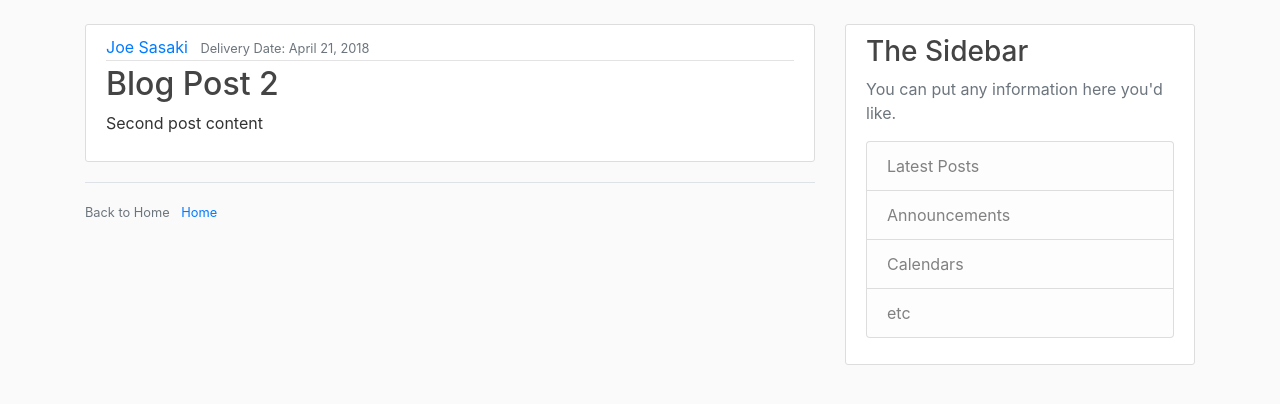
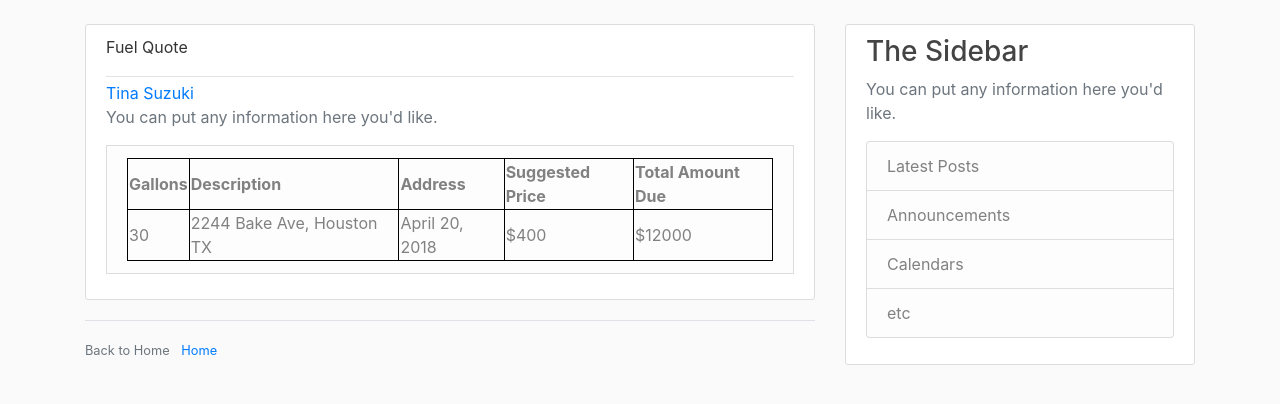
Before and after one commit to DICHAMOTO/Software-Design-Group-20, a Flask app: page /fuelquote in a window 1280 px wide. Shown: the part 56-460 px from the top of the page. Run offline with Flask 2, Linux system fonts and the light colour scheme; some libraries are stand-ins or nearby versions.

Commit message:
table with needed columns

```diff
--- a/project.py
+++ b/project.py
@@ -8,15 +8,7 @@ posts = [
         'title': 'Blog Post 1',
         'content': 'First post content',
         'date_posted': 'April 20, 2018',
-        'requested_gallons': '30',
-        'address': '2244 Bake Ave, Houston TX'
-    },
-    {
-        'author': 'Joe Sasaki',
-        'title': 'Blog Post 2',
-        'content': 'Second post content',
-        'date_posted': 'April 21, 2018',
-        'requested_gallons': '50',
+        'gallons': 30,
         'address': '2244 Bake Ave, Houston TX'
     }
 ]
@@ -32,7 +24,7 @@ def about():
 
 @app.route('/fuelquote')
 def fuelquote():
-    return render_template('fuelquote.html', title='Fuel Quote', post=posts[1])
+    return render_template('fuelquote.html', title='Fuel Quote', post=posts[0])
 
 
 
--- a/static/main.css
+++ b/static/main.css
@@ -78,3 +78,8 @@ a.article-title:hover {
 .account-heading {
   font-size: 2.5rem;
 }
+
+table, th, td {
+  border: 1px solid black;
+  border-collapse: collapse;
+}
--- a/templates/fuelquote.html
+++ b/templates/fuelquote.html
@@ -1,15 +1,42 @@
 {% extends "layout.html" %}
 {% block content %}
+    <style>
+    table, th, td {
+      border: 1px solid black;
+      border-collapse: collapse;
+    }
+    </style>
     <article class="media content-section">
         <div class="media-body">
             <div class="article-metadata">
-                <a class="mr-2" href="#">{{ post.author }}</a>
-                <small class="text-muted">Delivery Date: {{ post.date_posted }}</small>
+                <p>Fuel Quote</p>
             </div>
-            <h2><a class="article-title" href="#">{{ post.title }}</a></h2>
-            <p class="article-content">{{ post.content }}</p>
+            <a class="mr-2" href="#">{{ post.author }}</a>
+            <p class='text-muted'>You can put any information here you'd like.</p>
+                <table class="list-group-item list-group-item-light">
+                    <thead>
+                        <tr>
+                            <th> Gallons  </th>
+                            <th>Description</th>
+                            <th >Address</th>
+                            <th>Suggested Price</th>
+                            <th>Total Amount Due</th>
+                        </tr>
+                    </thead>
+                    <tbody>
+                    <tr>
+                        <td>{{ post.gallons }}</td>
+                        <td>{{ post.address }}</td>
+                        <td>{{ post.date_posted }}</td>
+                        <td>$400</td>
+                        <td>${{ post.gallons * 400 }}</td>
+                    </tr>
+                    </tbody>
+                </table>
+            </p>
         </div>
     </article>
+
     <div class="border-top pt-3">
         <small class="text-muted">
             Back to Home <a class="ml-2" href="{{ url_for('home') }}">Home</a>
```
